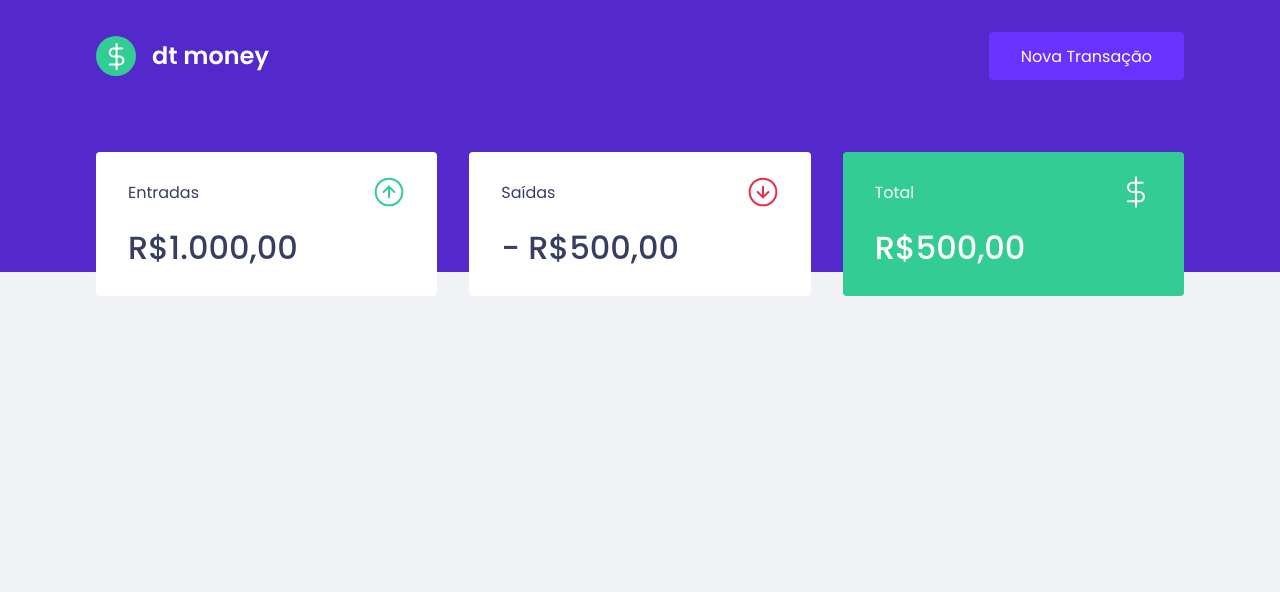
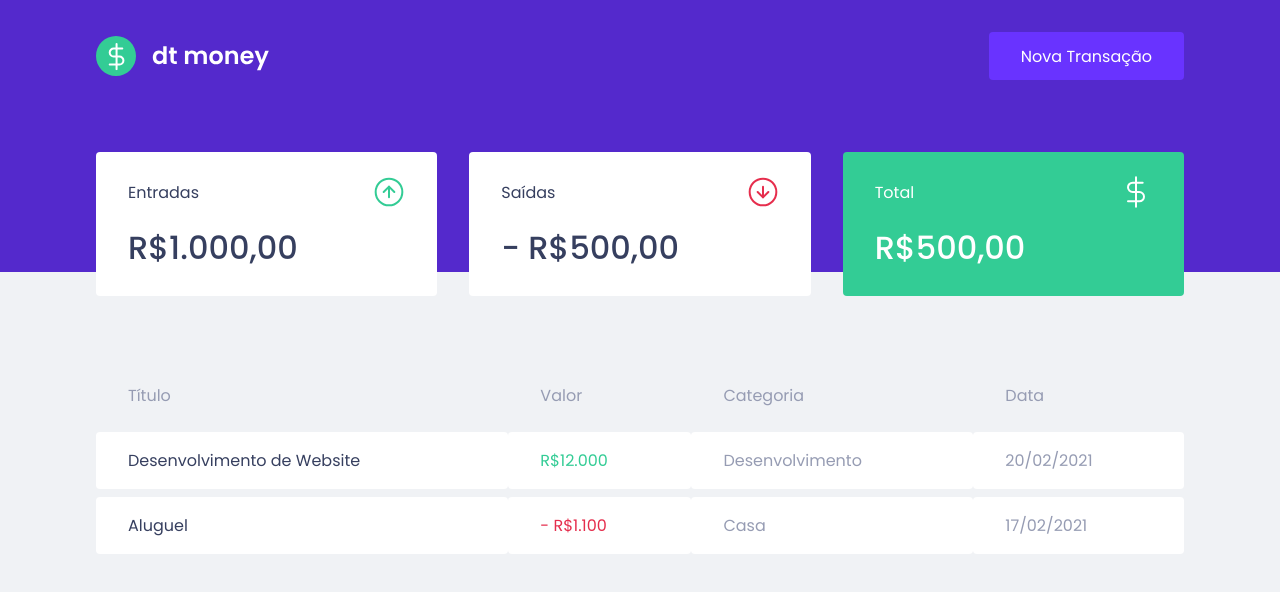
Before and after one commit to leonardof26/djmoney, a React (Create React App) app: page / in a window 1280 px wide. Shown: the top 592 px of the page. Built offline with nearby package versions, Linux system fonts and the light colour scheme.

Commit message:
Added transactions table

```diff
--- a/src/components/Dashboard/index.tsx
+++ b/src/components/Dashboard/index.tsx
@@ -1,5 +1,6 @@
 import React from "react";
 import { Summary } from "../Summary";
+import { TransactionsTable } from "../TransactionsTable";
 
 import { Container } from "./styles";
 
@@ -7,6 +8,7 @@
   return (
     <Container>
       <Summary />
+      <TransactionsTable />
     </Container>
   );
 };
--- /dev/null
+++ b/src/components/TransactionsTable/index.tsx
@@ -0,0 +1,35 @@
+import React from "react";
+
+import { Container } from "./styles";
+
+export const TransactionsTable: React.FC = () => {
+  return (
+    <Container>
+      <table>
+        <thead>
+          <tr>
+            <th>Título</th>
+            <th>Valor</th>
+            <th>Categoria</th>
+            <th>Data</th>
+          </tr>
+        </thead>
+
+        <tbody>
+          <tr>
+            <td>Desenvolvimento de Website</td>
+            <td className="deposit">R$12.000</td>
+            <td>Desenvolvimento</td>
+            <td>20/02/2021</td>
+          </tr>
+          <tr>
+            <td>Aluguel</td>
+            <td className="withdraw">- R$1.100</td>
+            <td>Casa</td>
+            <td>17/02/2021</td>
+          </tr>
+        </tbody>
+      </table>
+    </Container>
+  );
+};
--- /dev/null
+++ b/src/components/TransactionsTable/styles.js
@@ -0,0 +1,38 @@
+import styled from "styled-components";
+
+export const Container = styled.div`
+  margin-top: 4rem;
+
+  table {
+    width: 100%;
+    border-spacing: 0 0.5rem;
+
+    th {
+      color: var(--text-body);
+      font-weight: 400;
+      padding: 1rem 2rem;
+      text-align: left;
+      line-height: 1.5rem;
+    }
+
+    td {
+      padding: 1rem 2rem;
+      border: 0;
+      background: var(--shape);
+      color: var(--text-body);
+      border-radius: 0.25rem;
+
+      &:first-child {
+        color: var(--text-title);
+      }
+
+      &.deposit {
+        color: var(--green);
+      }
+
+      &.withdraw {
+        color: var(--red);
+      }
+    }
+  }
+`;
```
